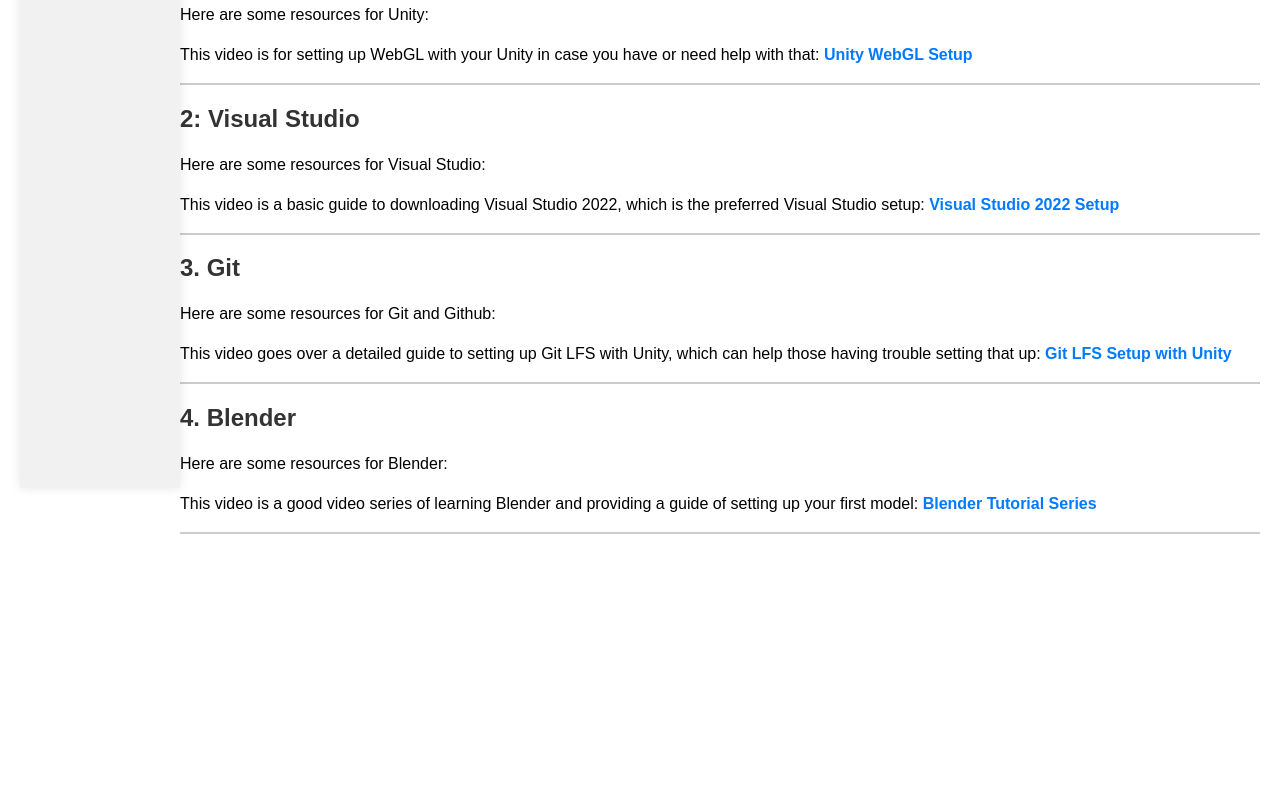
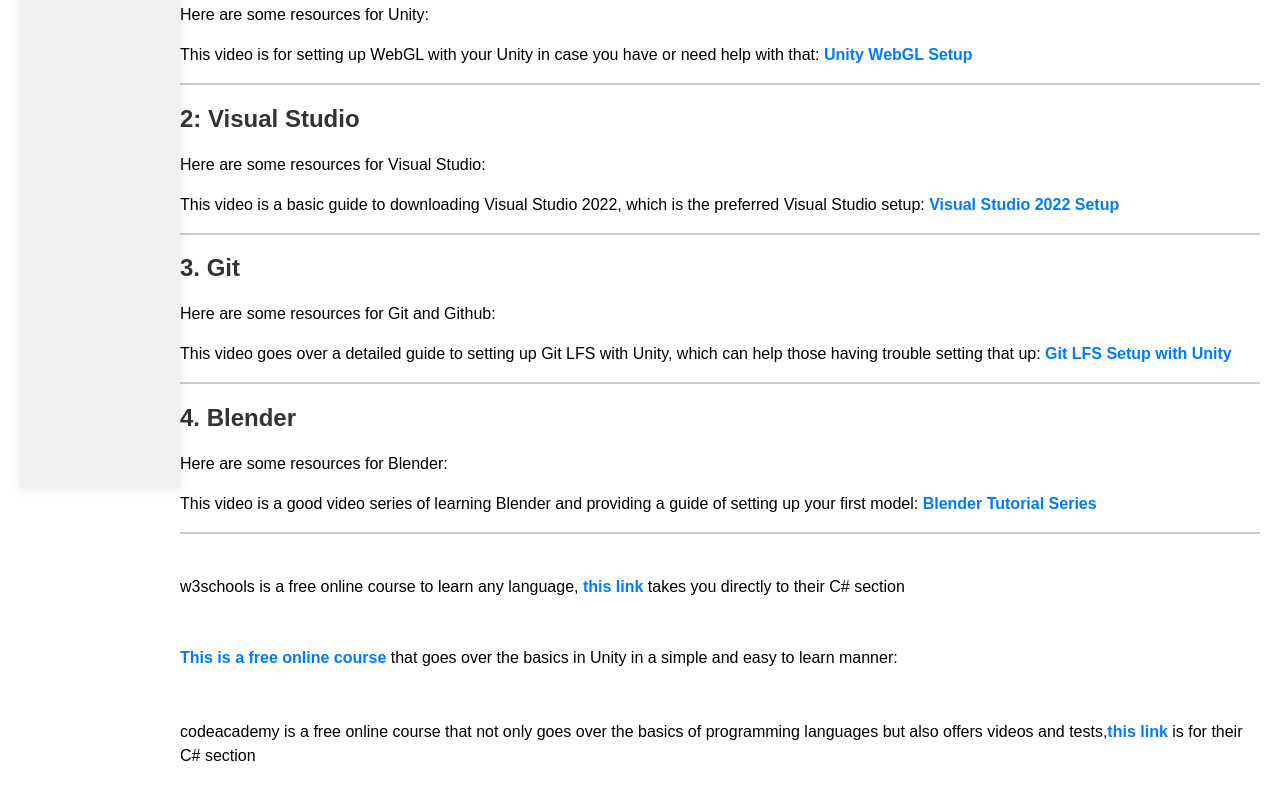
Before and after one commit to DTDGameDev/Game-Documentation, a plain HTML site: page Resources.html in a window 1280 px wide. Shown: the part 372-1172 px from the top of the page. Before the commit the page ends 934 px from the top, so only its background shows below. Drawn offline with Linux system fonts and the light colour scheme.

Commit message:
resources

```diff
--- a/Resources.html
+++ b/Resources.html
@@ -112,6 +112,18 @@
     <p>This video is a good video series of learning Blender and providing a guide of setting up your first model: <a href="https://www.youtube.com/watch?v=B0J27sf9N1Y&list=PLjEaoINr3zgEPv5y--4MKpciLaoQYZB1Z&ab_channel=BlenderGuru" target="_blank">Blender Tutorial Series</a></p>
 
     <hr>
+
+        <br>
+        <br
+            <p> w3schools is a free online course to learn any language,  <a href="https://www.w3schools.com/cs/index.php" target="_blank">this link</a>  takes you directly to their C# section</p><br>
+
+<p><a href=" https://learn.unity.com/" target="_blank">This is a free online course</a> that goes over the basics in Unity in a simple and easy to learn manner: </p><br>
+
+<p>codeacademy is a free online course that not only goes over the basics of programming languages but also offers videos and tests,<a href="https://www.codecademy.com/catalog/language/c-sharp?g_network=g&g_productchannel=&g_adid=624951457606&g_locinterest=&g_keyword=codecademy%20c%23&g_acctid=243-039-7011&g_adtype=&g_keywordid=kwd-372958287576&g_ifcreative=&g_campaign=account&g_locphysical=1013656&g_adgroupid=128133970228&g_productid=&g_source={sourceid}&g_merchantid=&g_placement=&g_partition=&g_campaignid=1955172604&g_ifproduct=&utm_id=t_kwd-372958287576:ag_128133970228:cp_1955172604:n_g:d_c&utm_source=google&utm_medium=paid-search&utm_term=codecademy%20c%23&utm_campaign=US_Brand_Exact&utm_content=624951457606&g_adtype=search&g_acctid=243-039-7011&gad_source=1&gclid=CjwKCAiAuNGuBhAkEiwAGId4aq99SRbnR_HwnMW_SBniGEVFGOuQwu6BdYoEs9cjvV-xDeMi9LhuXxoCIm4QAvD_BwE" target="_blank">this link</a> is for their C# section</p>
+
+
+
+
     </div>
 </body>
 </html>
```
